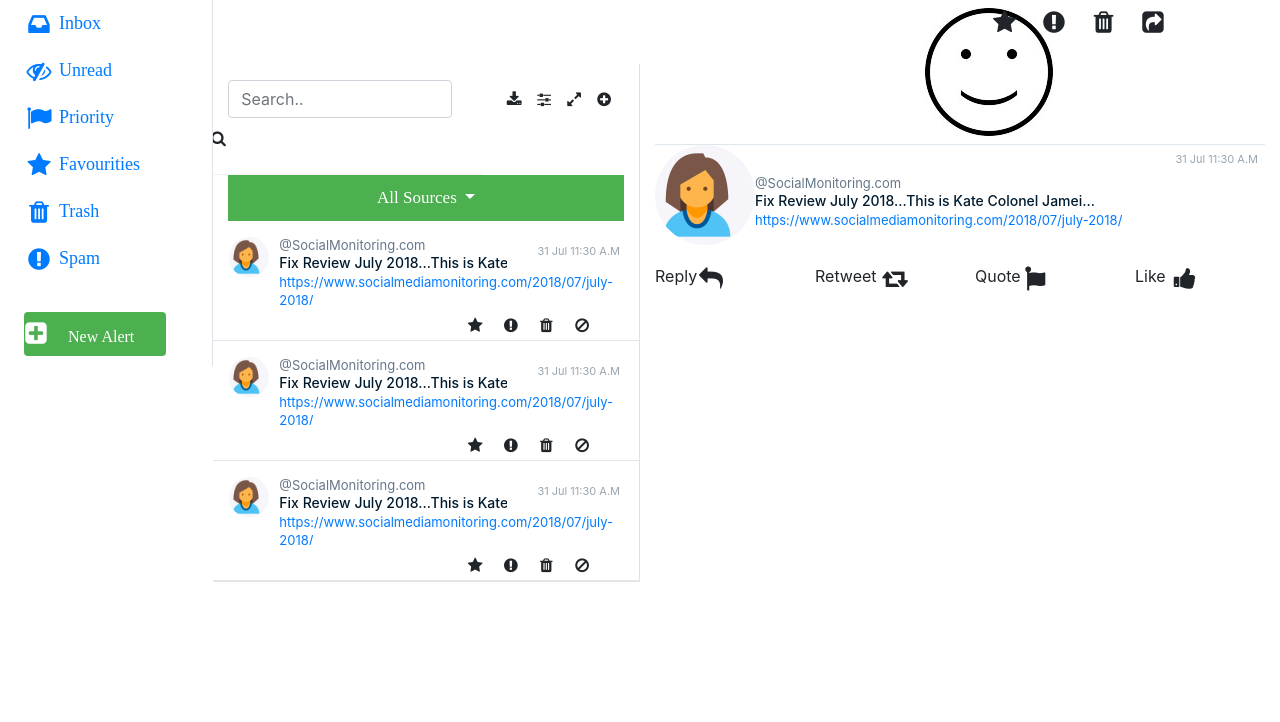
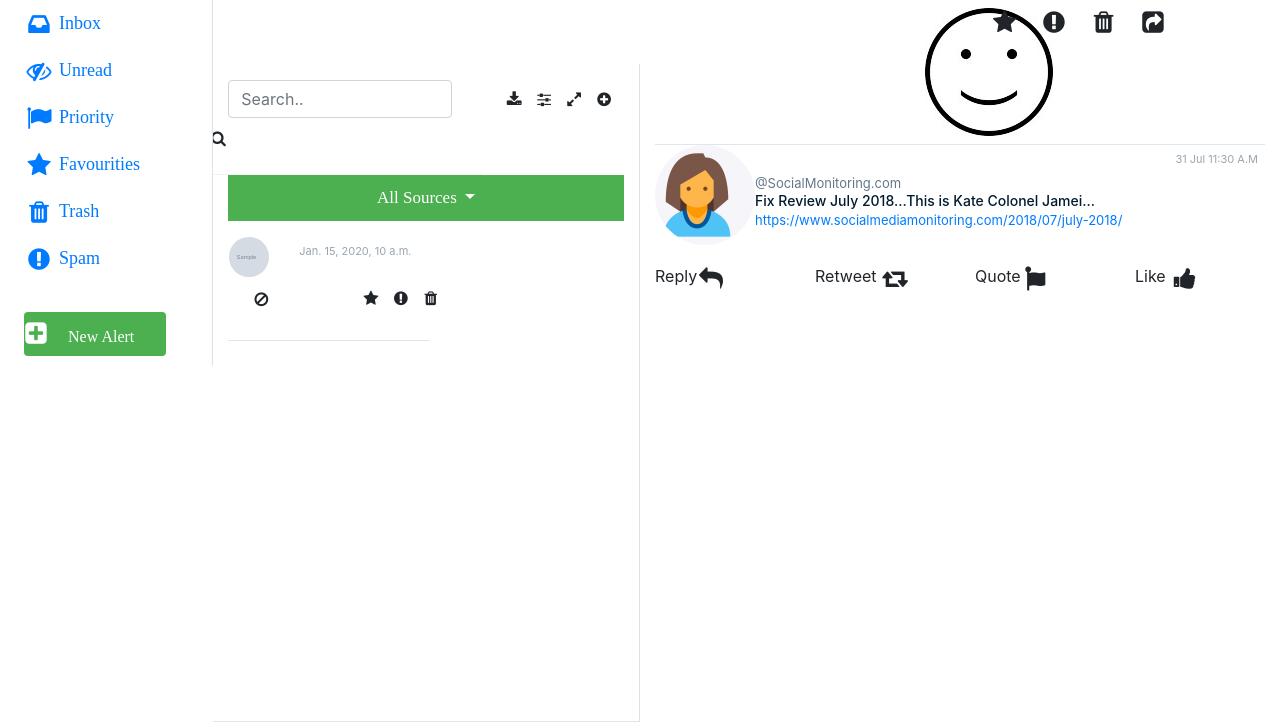
Before and after one commit to sajjadafridi/DSL-BrandMonitoring, a Django app: template SMM/templates/SMM/dashboard1.html in a window 1280 px wide. Shown: the part 82-804 px from the top of the page. Before the commit the page ends 664 px from the top, so only its background shows below. Run offline with Django 3.2, Linux system fonts and the light colour scheme; the template is opened without the code that fills it: most values are stand-ins (such as "Sample title", 1, 10 or a date in 2020); grey boxes marked "Sample" are stand-in pictures; some libraries are stand-ins or nearby versions.

Commit message:
Dashboard form population

```diff
--- a/BrandMonitoring/__init__.py
+++ b/BrandMonitoring/__init__.py
@@ -0,0 +1,3 @@
+import pymysql
+
+pymysql.install_as_MySQLdb()
--- a/SMM/templates/SMM/dashboard1.html
+++ b/SMM/templates/SMM/dashboard1.html
@@ -18,6 +18,19 @@
         <link rel="stylesheet" href="{% static 'bootstrap/css/bootstrap-reboot.css' %}">
         <link rel="icon" href="{% static 'images/icon-trans.png' %}">
         <link rel="stylesheet" href="https://maxcdn.bootstrapcdn.com/bootstrap/4.1.0/css/bootstrap.min.css">
+
+<style>
+/* width */
+div#scroll::-webkit-scrollbar {
+    width: 10px;
+}
+/* Handle */
+div#scroll::-webkit-scrollbar-thumb {
+    background: green;
+    border-radius: 10px;
+}
+
+</style>
     </head>
     <body>
     <!--Nav bar-->
@@ -159,7 +172,11 @@
                         </div>
                     </div>
                 </div>
-                <div class="row">
+<div id ="scroll"  style="overflow-y: auto; height:500px; overflow-x: hidden">
+
+               {% for message in list_of_data %}
+
+                <div class="row" onclick=" MainPanel({{ message }}) ">
                     <div class="db-FeedSocial">
                         <div class="db-FeedSocialLeft">
 	    <span class="db-box Social-box">
@@ -167,7 +184,7 @@
 		      <span class="Social-box-image" style="height:40px;line-height:40px; width:40px;">
 			      <span class="Social-box-image-wrap"
                         style="height:40px; line-height: 40px; margin-left: -233px; width: 500px;">
-				     <img class="Social-box-image-img" src="{% static 'images/profilepic.png' %}"
+				     <img class="Social-box-image-img" src= {{message.user.display_picture}}
                           style="max-height:40px;">
 				  </span>
 				  <div class=""></div>
@@ -177,12 +194,17 @@
                             <div class="db-SocialFeed-unread"></div>
                         </div>
                         <div class="db-FeedSocialNotif">
-                            <div class="db-FeedSocialTime db-AlertFeedSocial-notif highlight">31 Jul 11:30 A.M</div>
+                            <div class="db-FeedSocialTime db-AlertFeedSocial-notif highlight">{{ message.user.time }}</div>
                         </div>
                         <div class="db-FeedSocialMid">
-                            <div class="db-FeedSocialName highlight">@SocialMonitoring.com</div>
-                            <div class="db-FeedSocialTitle"> Fix Review July 2018…This is Kate Colonel Jamei…</div>
-                            <div class="db-FeedSocialDesc highlight"><a target="_blank" href="#">https://www.socialmediamonitoring.com/2018/07/july-2018/</a>
+                            <div class="db-FeedSocialName highlight">{{ message.user.display_name }}</div>
+                            <div class="db-FeedSocialTitle"> {{ message.text|slice:":50"}}</div>
+                            <div class="db-FeedSocialDesc highlight">
+                                {% if message.source == "GooglePlus" %}
+                                <a target="_blank" href="https://plus.google.com/{{ message.user.user_id }}/posts/{{ message.status_id }}">https://plus.google.com/{{ message.user.user_id }}/posts/{{ message.status_id }}</a>
+                                {% elif message.source == "Twitter" %}
+                                <a target="_blank" href="https://twitter.com/{{ message.user.display_name }}/status/{{ message.status_id }}">https://twitter.com/{{ message.user.display_name }}/status/{{ message.status_id }}</a>
+                                {% endif %}
                             </div>
                         </div>
                         <div class="row">
@@ -194,77 +216,87 @@
                         </div>
                     </div>
                 </div>
-                <div class="row">
-                    <div class="db-FeedSocial">
-                        <div class="db-FeedSocialLeft">
-	    <span class="db-box Social-box">
-		   <div class="db-position">
-		      <span class="Social-box-image" style="height:40px;line-height:40px; width:40px;">
-			      <span class="Social-box-image-wrap"
-                        style="height:40px; line-height: 40px; margin-left: -233px; width: 500px;">
-				     <img class="Social-box-image-img" src="{% static 'images/profilepic.png' %}"
-                          style="max-height:40px;">
-				  </span>
-				  <div class=""></div>
-				</span>
-			</div>
-		</span>
-                            <div class="db-SocialFeed-unread"></div>
-                        </div>
-                        <div class="db-FeedSocialNotif">
-                            <div class="db-FeedSocialTime db-AlertFeedSocial-notif highlight">31 Jul 11:30 A.M</div>
-                        </div>
-                        <div class="db-FeedSocialMid">
-                            <div class="db-FeedSocialName highlight">@SocialMonitoring.com</div>
-                            <div class="db-FeedSocialTitle"> Fix Review July 2018…This is Kate Colonel Jamei…</div>
-                            <div class="db-FeedSocialDesc highlight"><a target="_blank" href="#">https://www.socialmediamonitoring.com/2018/07/july-2018/</a>
-                            </div>
-                        </div>
-                        <div class="row">
+                 {% endfor %}
+</div>
+<script>
+function MainPanel(x) {
 
-                            <div class="col-6"></div>
-                            <div title="Move to Favourities" class="col-1"><i class="fa fa-star"></i></div>
-                            <div title="Move to spam" class="col-1"><i class="fa fa-exclamation-circle"></i></div>
-                            <div title="Move to Trash" class="col-1"><i class="fa fa-trash"></i></div>
-                            <div title="Block Resource" class="col-1"><i class="fa fa-ban"></i></div>
-                        </div>
-                    </div>
-                </div>
-                <div class="row">
-                    <div class="db-FeedSocial">
-                        <div class="db-FeedSocialLeft">
-	    <span class="db-box Social-box">
-		   <div class="db-position">
-		      <span class="Social-box-image" style="height:40px;line-height:40px; width:40px;">
-			      <span class="Social-box-image-wrap"
-                        style="height:40px; line-height: 40px; margin-left: -233px; width: 500px;">
-				     <img class="Social-box-image-img" src="{% static 'images/profilepic.png' %}"
-                          style="max-height:40px;">
-				  </span>
-				  <div class=""></div>
-				</span>
-			</div>
-		</span>
-                            <div class="db-SocialFeed-unread"></div>
-                        </div>
-                        <div class="db-FeedSocialNotif">
-                            <div class="db-FeedSocialTime db-AlertFeedSocial-notif highlight">31 Jul 11:30 A.M</div>
-                        </div>
-                        <div class="db-FeedSocialMid">
-                            <div class="db-FeedSocialName highlight">@SocialMonitoring.com</div>
-                            <div class="db-FeedSocialTitle"> Fix Review July 2018…This is Kate Colonel Jamei…</div>
-                            <div class="db-FeedSocialDesc highlight"><a target="_blank" href="#">https://www.socialmediamonitoring.com/2018/07/july-2018/</a>
-                            </div>
-                        </div>
-                        <div class="row">
-                            <div class="col-6"></div>
-                            <div title="Move to Favourities" class="col-1"><i class="fa fa-star"></i></div>
-                            <div title="Move to spam" class="col-1"><i class="fa fa-exclamation-circle"></i></div>
-                            <div title="Move to Trash" class="col-1"><i class="fa fa-trash"></i></div>
-                            <div title="Block Resource" class="col-1"><i class="fa fa-ban"></i></div>
-                        </div>
-                    </div>
-                </div>
+    return x;
+}
+document.getElementById("demo").innerHTML = myFunction(4);
+</script>
+
+{#                <div class="row">#}
+{#                    <div class="db-FeedSocial">#}
+{#                        <div class="db-FeedSocialLeft">#}
+{#	    <span class="db-box Social-box">#}
+{#		   <div class="db-position">#}
+{#		      <span class="Social-box-image" style="height:40px;line-height:40px; width:40px;">#}
+{#			      <span class="Social-box-image-wrap"#}
+{#                        style="height:40px; line-height: 40px; margin-left: -233px; width: 500px;">#}
+{#				     <img class="Social-box-image-img" src="{% static 'images/profilepic.png' %}"#}
+{#                          style="max-height:40px;">#}
+{#				  </span>#}
+{#				  <div class=""></div>#}
+{#				</span>#}
+{#			</div>#}
+{#		</span>#}
+{#                            <div class="db-SocialFeed-unread"></div>#}
+{#                        </div>#}
+{#                        <div class="db-FeedSocialNotif">#}
+{#                            <div class="db-FeedSocialTime db-AlertFeedSocial-notif highlight">31 Jul 11:30 A.M</div>#}
+{#                        </div>#}
+{#                        <div class="db-FeedSocialMid">#}
+{#                            <div class="db-FeedSocialName highlight">@SocialMonitoring.com</div>#}
+{#                            <div class="db-FeedSocialTitle"> Fix Review July 2018…This is Kate Colonel Jamei…</div>#}
+{#                            <div class="db-FeedSocialDesc highlight"><a target="_blank" href="#">https://www.socialmediamonitoring.com/2018/07/july-2018/</a>#}
+{#                            </div>#}
+{#                        </div>#}
+{#                        <div class="row">#}
+{##}
+{#                            <div class="col-6"></div>#}
+{#                            <div title="Move to Favourities" class="col-1"><i class="fa fa-star"></i></div>#}
+{#                            <div title="Move to spam" class="col-1"><i class="fa fa-exclamation-circle"></i></div>#}
+{#                            <div title="Move to Trash" class="col-1"><i class="fa fa-trash"></i></div>#}
+{#                            <div title="Block Resource" class="col-1"><i class="fa fa-ban"></i></div>#}
+{#                        </div>#}
+{#                    </div>#}
+{#                </div>#}
+{#                <div class="row">#}
+{#                    <div class="db-FeedSocial">#}
+{#                        <div class="db-FeedSocialLeft">#}
+{#	    <span class="db-box Social-box">#}
+{#		   <div class="db-position">#}
+{#		      <span class="Social-box-image" style="height:40px;line-height:40px; width:40px;">#}
+{#			      <span class="Social-box-image-wrap"#}
+{#                        style="height:40px; line-height: 40px; margin-left: -233px; width: 500px;">#}
+{#				     <img class="Social-box-image-img" src="{% static 'images/profilepic.png' %}"#}
+{#                          style="max-height:40px;">#}
+{#				  </span>#}
+{#				  <div class=""></div>#}
+{#				</span>#}
+{#			</div>#}
+{#		</span>#}
+{#                            <div class="db-SocialFeed-unread"></div>#}
+{#                        </div>#}
+{#                        <div class="db-FeedSocialNotif">#}
+{#                            <div class="db-FeedSocialTime db-AlertFeedSocial-notif highlight">31 Jul 11:30 A.M</div>#}
+{#                        </div>#}
+{#                        <div class="db-FeedSocialMid">#}
+{#                            <div class="db-FeedSocialName highlight">@SocialMonitoring.com</div>#}
+{#                            <div class="db-FeedSocialTitle"> Fix Review July 2018…This is Kate Colonel Jamei…</div>#}
+{#                            <div class="db-FeedSocialDesc highlight"><a target="_blank" href="#">https://www.socialmediamonitoring.com/2018/07/july-2018/</a>#}
+{#                            </div>#}
+{#                        </div>#}
+{#                        <div class="row">#}
+{#                            <div class="col-6"></div>#}
+{#                            <div title="Move to Favourities" class="col-1"><i class="fa fa-star"></i></div>#}
+{#                            <div title="Move to spam" class="col-1"><i class="fa fa-exclamation-circle"></i></div>#}
+{#                            <div title="Move to Trash" class="col-1"><i class="fa fa-trash"></i></div>#}
+{#                            <div title="Block Resource" class="col-1"><i class="fa fa-ban"></i></div>#}
+{#                        </div>#}
+{#                    </div>#}
+{#                </div>#}
             </div>
             <!--Main Panel-->
             <div class="col-lg-6 col-xl-6 d-flex flex-column">
--- a/SMM/views.py
+++ b/SMM/views.py
@@ -80,7 +80,7 @@
         # if form.is_valid():
         keyword_to_search = 'Fatima Jinnah'
             #  keyword_to_search="Nawaz Sharif"
-        setmoke_api = SETMOKE_API(keyword_to_search, "/home/rehab/PycharmProjects/conf/config.ini")
+        setmoke_api = SETMOKE_API(keyword_to_search, "/home/rehab/PycharmProjects/conf/config.ini",3)
         list = setmoke_api.get_data()
         # setmoke_api.add_to_database(list, 'localhost', 'root', 'rehab105', 'SMM_DB3')
             # post = form.save(commit=False)
@@ -90,7 +90,7 @@
         list_of_data = {
             "list_of_data": list
         }
-        return render_to_response('SMM/dashboard1.html', list_of_data)
+    return render_to_response('SMM/dashboard1.html', list_of_data)
     #        return render(request, 'SMM/dashboard1.html', {'form': form})
     #
     # else:
```
Also changed, not shown: BrandMonitoring/settings.py (+19 -2 lines), SMM/models.py (+34 -10 lines).
